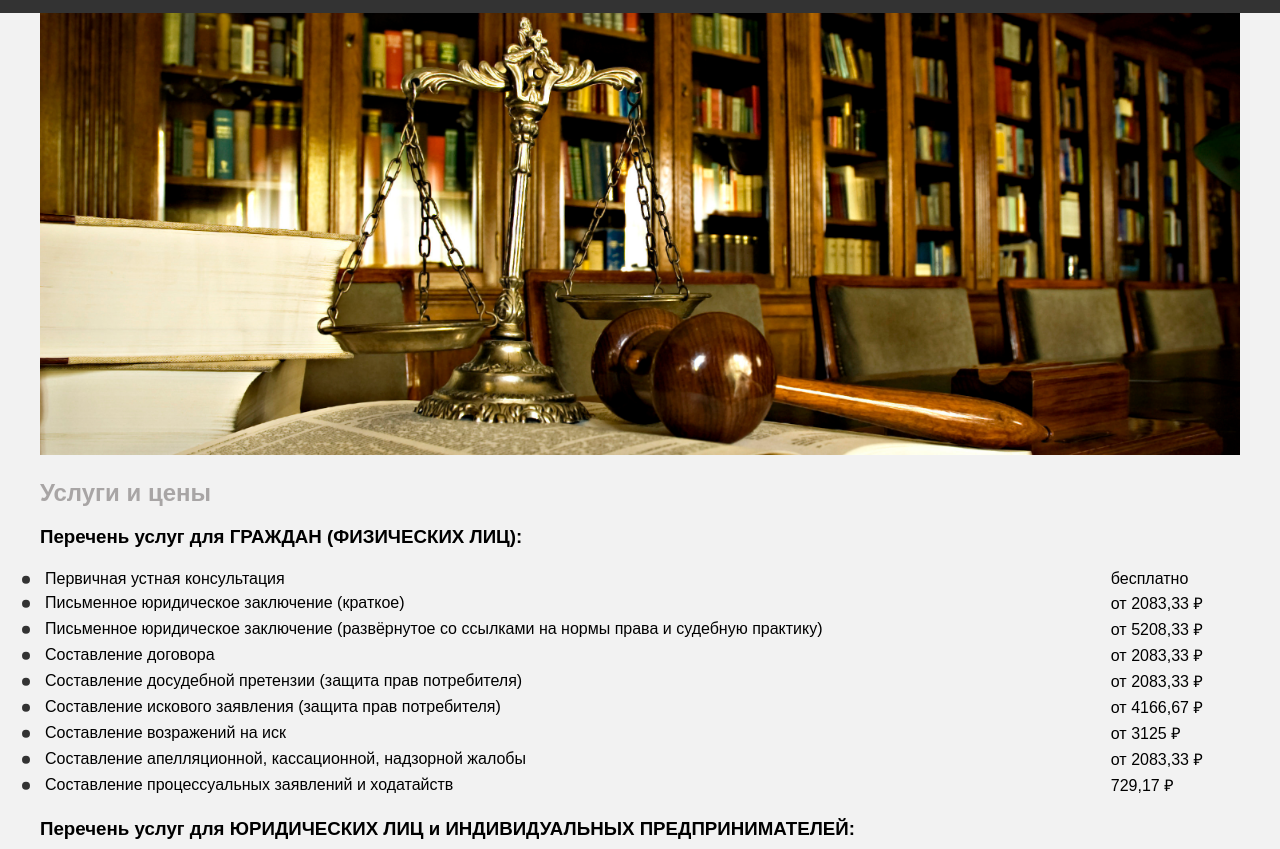
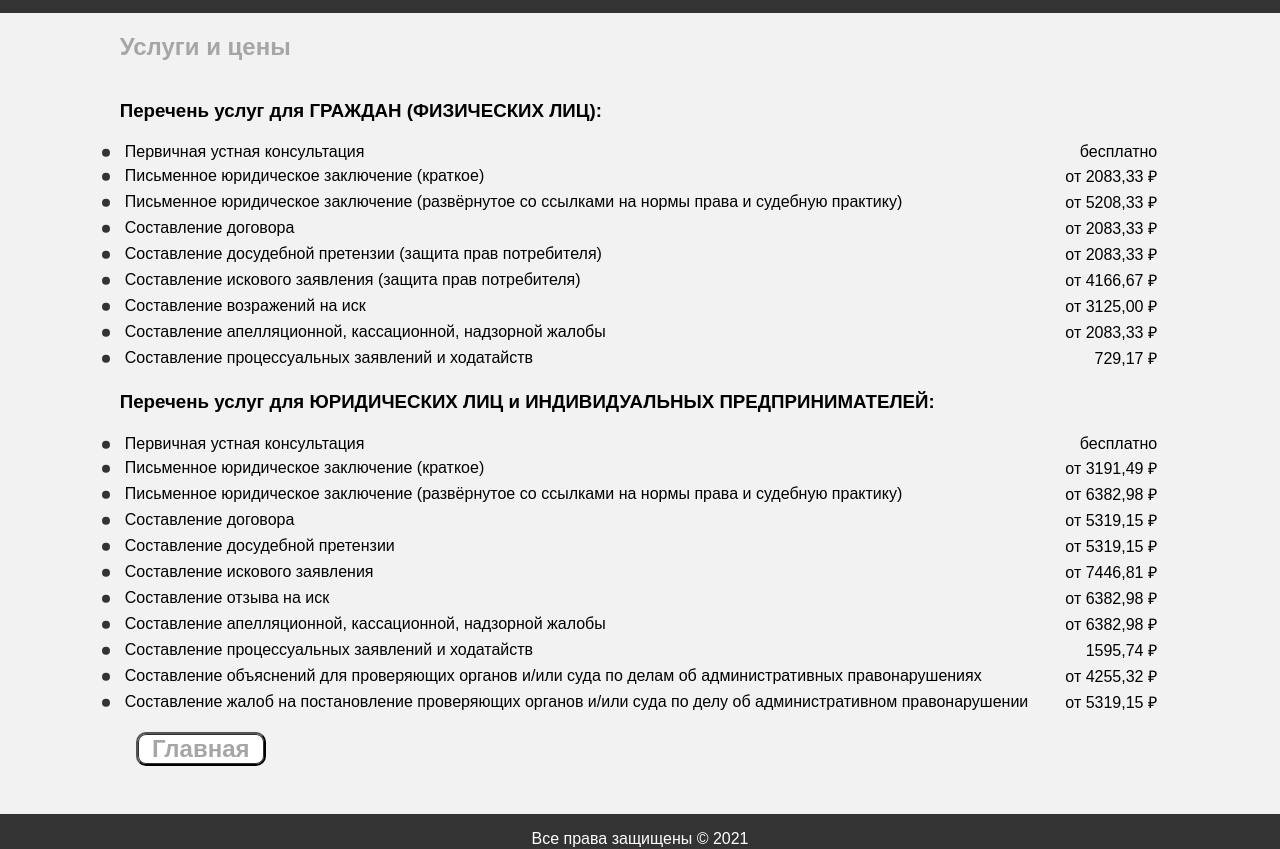
Before and after one commit to Maksim-Inozemtsev/Inozemtsev-lawyer, a plain HTML site: page services.html in a window 1280 px wide. Shown: the part 119-968 px from the top of the page. Drawn offline with Linux system fonts and the light colour scheme.

Commit message:
fix buttons

```diff
--- a/services.html
+++ b/services.html
@@ -13,10 +13,9 @@
       <h2 class="secondary-header">Юридические услуги</h2>
     </header>
     <div class="services">
-    <img src="./image.jpg" alt="Юридические услуги">
       <h2>Услуги и цены</h2>
-    <h3>Перечень услуг для ГРАЖДАН (ФИЗИЧЕСКИХ ЛИЦ):</h3>
       <table>
+        <caption class="table-header">Перечень услуг для ГРАЖДАН (ФИЗИЧЕСКИХ ЛИЦ):</caption>
         <tr>
           <td>Первичная устная консультация</td>
           <td>бесплатно</td>
@@ -43,7 +42,7 @@
         </tr>
         <tr>
           <td>Составление возражений на иск</td>
-        <td>от 3125 ₽</td>
+          <td>от 3125,00 ₽</td>
         </tr>
         <tr>
           <td>Составление апелляционной, кассационной, надзорной жалобы</td>
@@ -54,8 +53,8 @@
           <td>729,17 ₽</td>
         </tr>
       </table>
-    <h3>Перечень услуг для ЮРИДИЧЕСКИХ ЛИЦ и ИНДИВИДУАЛЬНЫХ ПРЕДПРИНИМАТЕЛЕЙ:</h3>
       <table>
+        <caption class="table-header">Перечень услуг для ЮРИДИЧЕСКИХ ЛИЦ и ИНДИВИДУАЛЬНЫХ ПРЕДПРИНИМАТЕЛЕЙ:</caption>
         <tr>
           <td>Первичная устная консультация</td>
           <td>бесплатно</td>
@@ -103,7 +102,6 @@
       </table>
       <div class="button-group">
         <button class= "button" onclick="window.location.href='index.html'">Главная</button>
-        <button class= "button" onclick="window.location.href='contacts.html'">Контакты</button>
       </div>
     </div>
     <footer>
--- a/styles.css
+++ b/styles.css
@@ -27,10 +27,10 @@ body {
 
 .services {
     max-width: 1200px;
+    height: 100%;
     margin: 0 auto;
     padding: 2rem;
     padding-top: 132px;
-
 }
 
 img {
@@ -40,6 +40,16 @@ img {
 
 h2 {
     color: #a8a5a5;
+}
+
+.table-header {
+    font-size: 1.17em;
+    text-align: left;
+    margin-block-start: 1em;
+    margin-block-end: 1em;
+    margin-inline-start: 0px;
+    margin-inline-end: 0px;
+    font-weight: bold;
 }
 
 header {
@@ -115,6 +125,12 @@ tr {
     list-style: none;
 }
 
+tr td:nth-child(2) {
+    width: 125px;
+    text-align: right;
+}
+
+
 tr::before {
     content: '';
     position: absolute;
@@ -137,7 +153,7 @@ tr::before {
 .button {
     width: 130px;
     margin: 1rem;
-    border-radius: 4px;
+    border-radius: 10px;
     background: #fff;
     color: #a8a5a5;
     font-size: 24px;
```
Also changed, not shown: contacts.html (+0 -1 lines). Lines whose indentation alone changed are shown as unchanged.
